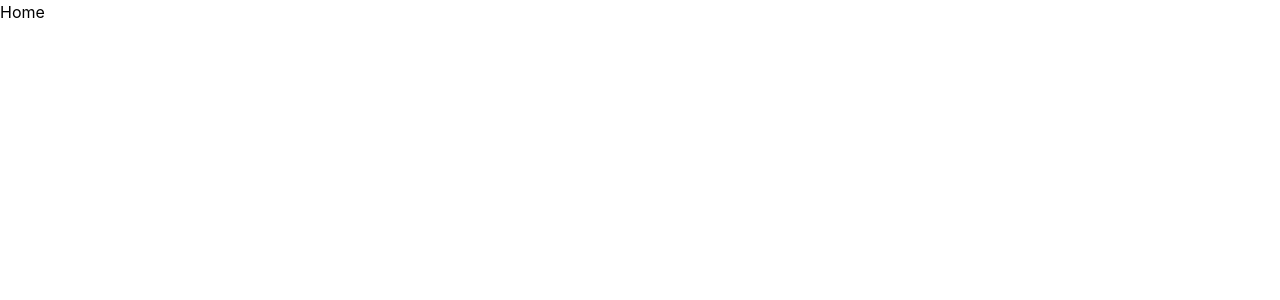
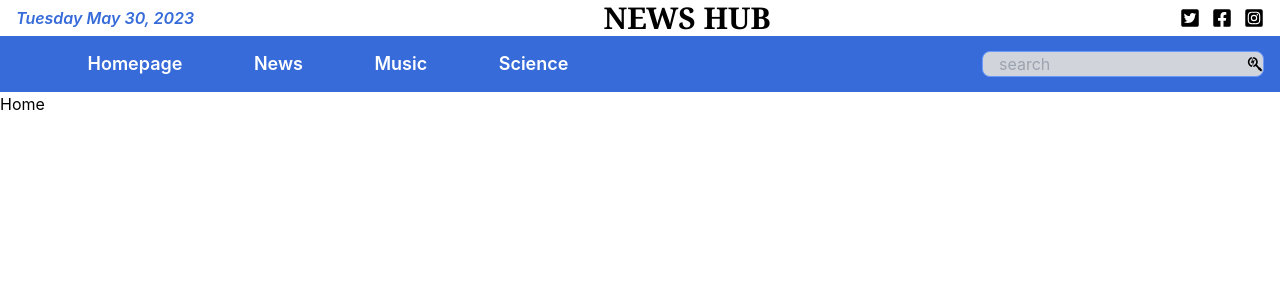
Before and after one commit to V-Blaze/news-hub, a React (Create React App) app: page / in a window 1280 px wide. Shown: the top 300 px of the page. Built offline with nearby package versions, Linux system fonts and the light colour scheme.

Commit message:
Add Navbar component

```diff
--- a/package.json
+++ b/package.json
@@ -9,6 +9,7 @@
     "@testing-library/user-event": "^13.5.0",
     "react": "^18.2.0",
     "react-dom": "^18.2.0",
+    "react-icons": "^4.9.0",
     "react-redux": "^8.0.5",
     "react-router-dom": "^6.11.2",
     "react-scripts": "5.0.1",
--- a/src/App.js
+++ b/src/App.js
@@ -6,6 +6,7 @@ import {
 } from './pages';
 
 // Components
+import { Navbar } from './components';
 
 // Stylesheet
 import './App.css';
@@ -13,6 +14,7 @@ import './App.css';
 function App() {
   return (
     <>
+      <Navbar />
       <main>
         <>
           <Routes>
--- /dev/null
+++ b/src/components/Footer.js
@@ -0,0 +1,7 @@
+import React from 'react';
+
+const Footer = () => (
+  <div>Footer</div>
+);
+
+export default Footer;
--- /dev/null
+++ b/src/components/Navbar.js
@@ -0,0 +1,49 @@
+import React from 'react';
+
+// ICONS
+import {
+  FaTwitterSquare, FaFacebookSquare, FaInstagramSquare, FaSearchengin,
+} from 'react-icons/fa';
+
+const Navbar = () => (
+  <nav className="w-full">
+    <div className="w-full px-4 hidden md:flex items-center justify-between">
+      <span className=" font-semibold text-base italic text-[#366BD9]">Tuesday May 30, 2023</span>
+      <h2 className=" font-serif font-extrabold text-3xl">
+        <a href="/">NEWS HUB</a>
+      </h2>
+      <ul className="flex gap-3 text-xl">
+        <li>
+          <FaTwitterSquare />
+        </li>
+        <li>
+          <FaFacebookSquare />
+        </li>
+        <li>
+          <FaInstagramSquare />
+        </li>
+      </ul>
+    </div>
+    <div className=" w-full flex px-4 items-center justify-center md:justify-between bg-[#366BD9] h-[3.5rem]">
+      <ul className="w-[50%] hidden md:flex text-white justify-evenly font-semibold text-lg">
+        <li>Homepage</li>
+        <li>News</li>
+        <li>Music</li>
+        <li>Science</li>
+      </ul>
+      <h2 className="md:hidden font-serif font-extrabold text-3xl text-white">
+        <a href="/">NEWS HUB</a>
+      </h2>
+      <div className="hidden md:flex bg-gray-300 items-center border border-[#6D9AF8] rounded-lg hover:border-[#fff]">
+        <input
+          type="text"
+          placeholder="search"
+          className=" bg-transparent focus:outline-none pl-4"
+        />
+        <FaSearchengin className="hover:cursor-pointer" />
+      </div>
+    </div>
+  </nav>
+);
+
+export default Navbar;
--- /dev/null
+++ b/src/components/index.js
@@ -0,0 +1,2 @@
+export { default as Navbar } from './Navbar';
+export { default as Footer } from './Footer';
```
Also changed, not shown: 1 other file (tests, documents, lock files or other folders).
